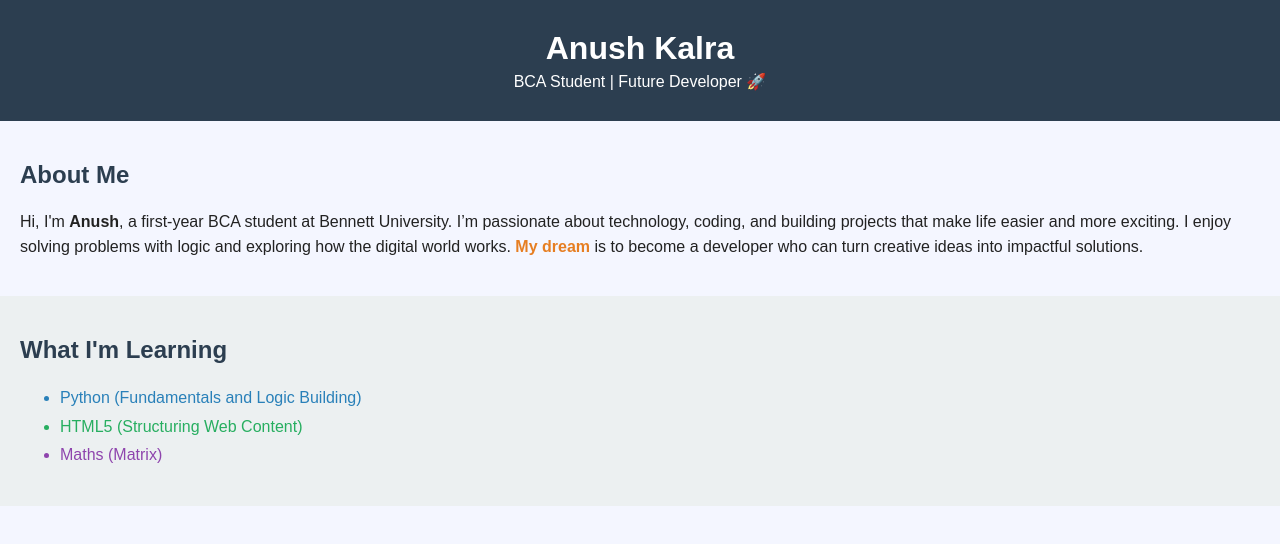
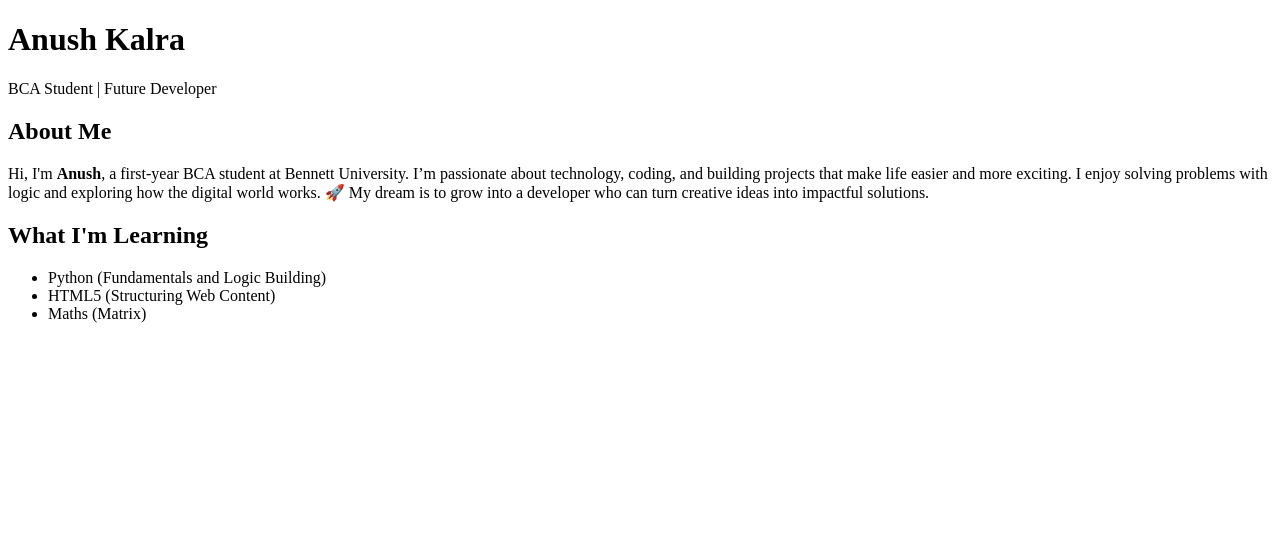
Before and after one commit to Anushkalraa/Anushkalraa.github.io, a plain HTML site: page index.html in a window 1280 px wide. Drawn offline with Linux system fonts and the light colour scheme.

Commit message:
Update index.html

```diff
--- a/index.html
+++ b/index.html
@@ -5,31 +5,23 @@
   <meta name="viewport" content="width=device-width, initial-scale=1.0">
   <title>Anush Kalra - Portfolio</title>
 </head>
-<body style="font-family: Arial, sans-serif; margin: 0; background-color: #f4f6ff; color: #222;">
+<body>
+  <h1>Anush Kalra</h1>
+  <p>BCA Student | Future Developer</p>
 
-  <div style="background-color: #2c3e50; color: white; text-align: center; padding: 30px;">
-    <h1 style="margin: 0;">Anush Kalra</h1>
-    <p style="margin: 5px 0 0;">BCA Student | Future Developer 🚀</p>
-  </div>
+  <h2>About Me</h2>
+  <p>
+    Hi, I'm <strong>Anush</strong>, a first-year BCA student at Bennett University.
+    I’m passionate about technology, coding, and building projects that make life easier and more exciting.
+    I enjoy solving problems with logic and exploring how the digital world works.
+    🚀 My dream is to grow into a developer who can turn creative ideas into impactful solutions.
+  </p>
 
-  <div style="padding: 20px;">
-    <h2 style="color: #2c3e50;">About Me</h2>
-    <p style="line-height: 1.6;">
-      Hi, I'm <strong>Anush</strong>, a first-year BCA student at Bennett University.
-      I’m passionate about technology, coding, and building projects that make life easier and more exciting.
-      I enjoy solving problems with logic and exploring how the digital world works.
-      <span style="color: #e67e22; font-weight: bold;">My dream</span> is to become a developer who can turn creative ideas into impactful solutions.
-    </p>
-  </div>
-
-  <div style="padding: 20px; background-color: #ecf0f1;">
-    <h2 style="color: #2c3e50;">What I'm Learning</h2>
-    <ul style="line-height: 1.8;">
-      <li style="color: #2980b9;">Python (Fundamentals and Logic Building)</li>
-      <li style="color: #27ae60;">HTML5 (Structuring Web Content)</li>
-      <li style="color: #8e44ad;">Maths (Matrix)</li>
-    </ul>
-  </div>
-
+  <h2>What I'm Learning</h2>
+  <ul>
+    <li>Python (Fundamentals and Logic Building)</li>
+    <li>HTML5 (Structuring Web Content)</li>
+    <li>Maths (Matrix)</li>
+  </ul>
 </body>
 </html>
```
